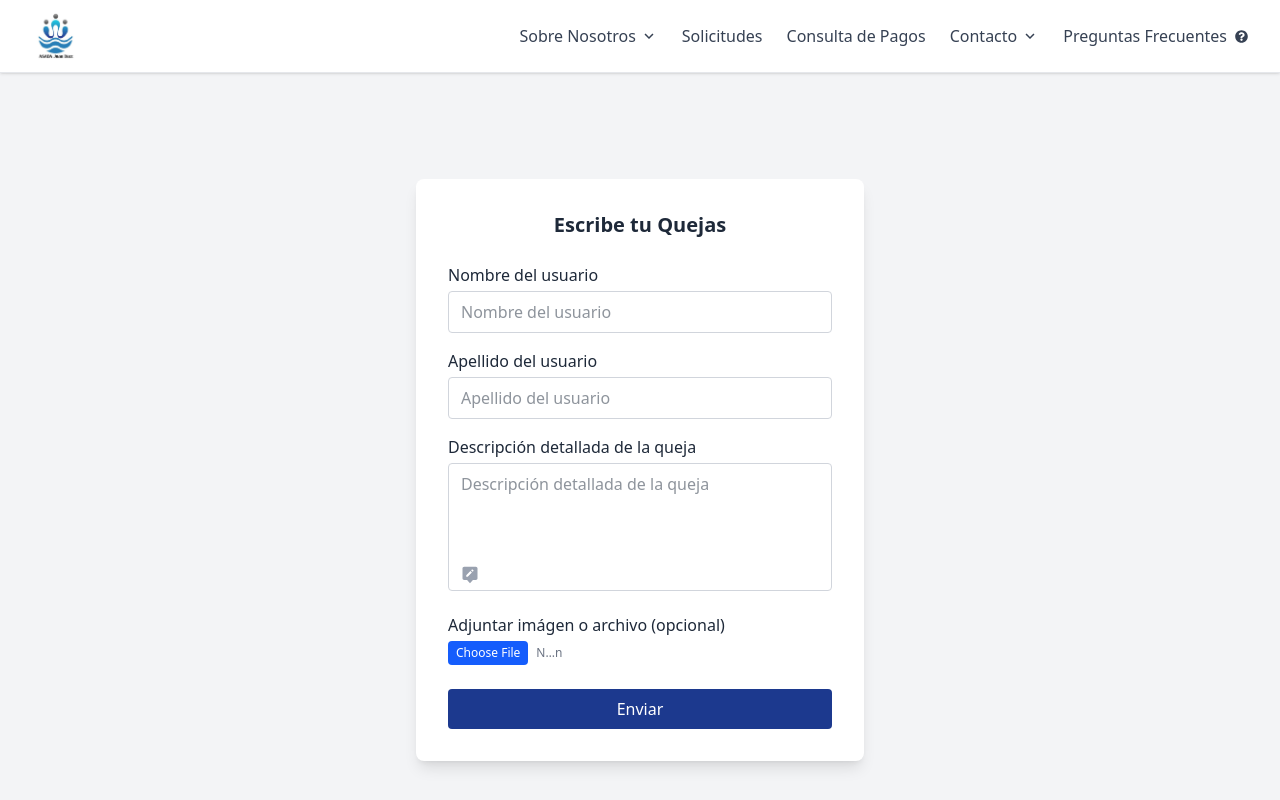
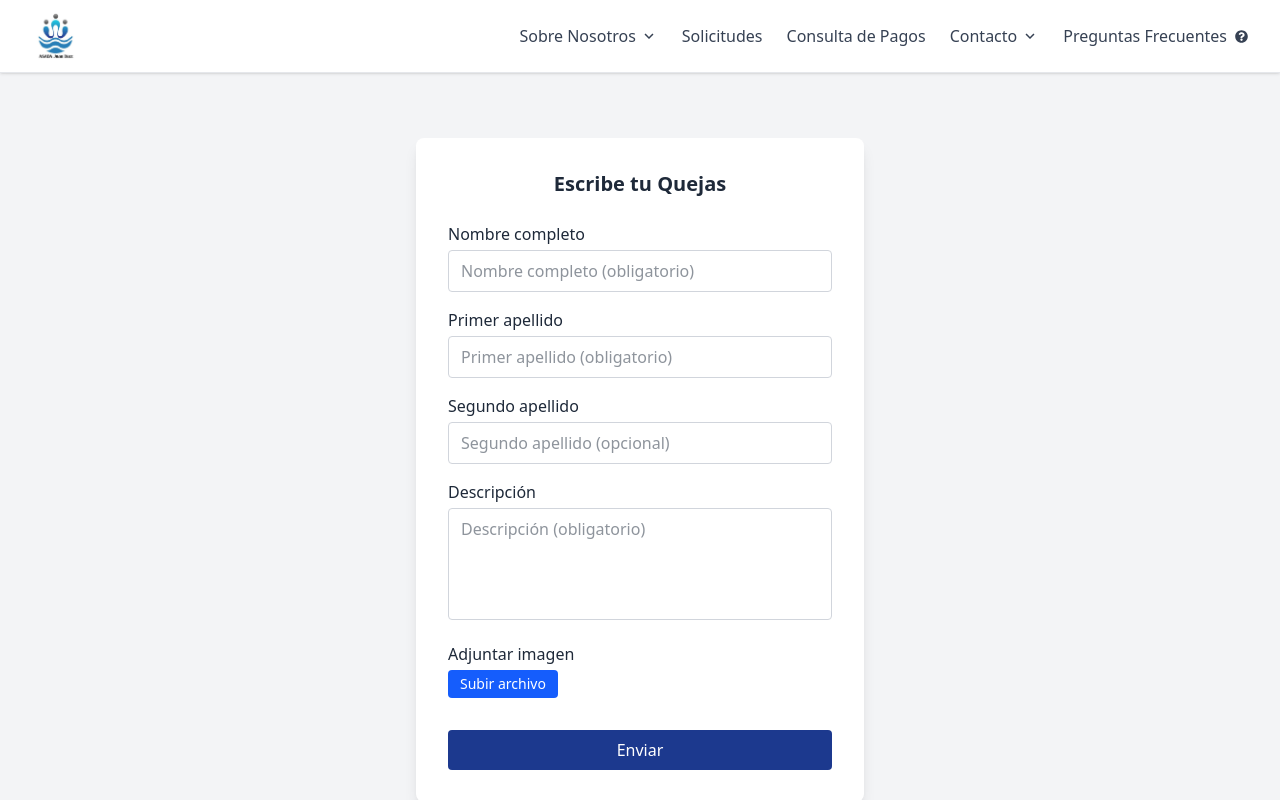
Before and after one commit to Orlando0409/Asada-Juan-Diaz-Informativa, a React (Vite) app: page /Quejas in a window 1280 px wide. Shown: the top 800 px of the page. Built offline with nearby package versions, Linux system fonts and the light colour scheme; grey boxes are pictures that could not be loaded.

Commit message:
actualizar formularios para que sea dinámico

```diff
--- a/src/Components/FormularioContacto.tsx
+++ b/src/Components/FormularioContacto.tsx
@@ -1,5 +1,4 @@
 import { useForm } from '@tanstack/react-form'
-import { BiSolidMessageAltEdit } from 'react-icons/bi'
 import data from '../data/Data.json'
 import {
   type ContactoTipo,
@@ -7,16 +6,21 @@ import {
   type RequisitosContacto,
 } from '../types/ContactoForms'
 import { ContactoSchema } from '../Schemas/ContactoData'
+import { useState } from 'react'
 
 type Props = {
   tipo: ContactoTipo
 }
 
 const FormularioContacto = ({ tipo }: Props) => {
+
+    const [archivoSeleccionado, setArchivoSeleccionado] = useState<File | null>(null)
+
   const form = useForm({
     defaultValues: {
       nombre: '',
-      Apellido: '',
+      primerApellido: '',
+      segundoApellido: '',
       mensaje: '',
       adjunto: undefined as File | undefined,
     },
@@ -31,11 +35,11 @@ const FormularioContacto = ({ tipo }: Props) => {
     },
   })
 
-  const requisitos: RequisitosContacto =
-    data.RequisitosContacto as unknown as RequisitosContacto
+  const requisitos: RequisitosContacto = data.RequisitosContacto as unknown as RequisitosContacto
 
   const clave = getRequisitosKey(tipo)
   const campos = requisitos[clave]
+  const commonClasses = 'w-full border border-gray-300 rounded px-3 py-2 focus:outline-none focus:ring focus:ring-blue-300'
 
   return (
     <div className="flex justify-center items-center min-h-screen bg-gray-100 text-gray-800">
@@ -47,17 +51,21 @@ const FormularioContacto = ({ tipo }: Props) => {
           Escribe tu {tipo.charAt(0).toUpperCase() + tipo.slice(1)}
         </h2>
 
-        <form.Field name="nombre">
-          {(field) => (
+       {Object.entries(campos).map(([fieldName, fieldProps]) => (
+        <form.Field key={fieldName} name={fieldName as keyof typeof form.state.values}>
+       {(field) => {
+
+      if (fieldProps.type === 'textarea') {
+        return (
           <div className="mb-4">
-              <label className="block mb-1 font-medium">{campos.Nombre}</label>
-              <input
+            <label className="block mb-1 font-medium">{fieldProps.label}</label>
+            <textarea
               id={field.name}
-                value={field.state.value}
+              value={field.state.value as string}
               onBlur={field.handleBlur}
               onChange={(e) => field.handleChange(e.target.value)}
-                placeholder={campos.Nombre}
-                className="w-full border border-gray-300 rounded px-3 py-2 focus:outline-none focus:ring focus:ring-blue-300"
+              placeholder={`${fieldProps.label}${fieldProps.required ? ' (obligatorio)' : ' (opcional)'}`}
+              className={`${commonClasses} h-28 resize-none`}
             />
             {field.state.meta.errors?.[0] && (
               <span className="text-red-500 text-sm">
@@ -65,20 +73,70 @@ const FormularioContacto = ({ tipo }: Props) => {
               </span>
             )}
           </div>
+        )
+      }
+
+      if (fieldProps.type === 'file') {
+        return (
+          <div className="w-full mb-6" key={field.name}>
+            <label htmlFor="adjunto" className="block mb-1 font-medium">
+              {fieldProps.label}
+            </label>
+            <input
+              id="adjunto"
+              type="file"
+              accept=".png,.jpg,.jpeg,.heic"
+              disabled={!!archivoSeleccionado}
+              onChange={(e) => {
+                const file = e.target.files?.[0] ?? undefined
+                field.handleChange(file)
+                setArchivoSeleccionado(file ?? null)
+              }}
+              className="hidden"
+            />
+            <label
+              htmlFor="adjunto"
+              className={`
+                inline-block text-white bg-blue-600 px-3 py-1 rounded text-sm
+                ${archivoSeleccionado ? 'cursor-not-allowed opacity-50' : 'hover:bg-[#6FCAF1] cursor-pointer'}
+                mb-2
+              `}
+            >
+              {archivoSeleccionado ? 'Archivo cargado' : 'Subir archivo'}
+            </label>
+            {archivoSeleccionado && (
+              <div className="border rounded-md p-3 bg-gray-50 pb-3 mb-4">
+                <div className="flex justify-between items-center text-sm">
+                  <span>{archivoSeleccionado.name}</span>
+                  <button
+                    type="button"
+                    onClick={() => {
+                      form.setFieldValue('adjunto', undefined)
+                      setArchivoSeleccionado(null)
+                    }}
+                    className="text-red-500 hover:underline text-xs"
+                  >
+                    Eliminar
+                  </button>
+                </div>
+              </div>
             )}
-        </form.Field>
+          </div>
+        )
+      }
 
-        <form.Field name="Apellido">
-          {(field) => (
+      // Input tipo texto por defecto
+      return (
         <div className="mb-4">
-              <label className="block mb-1 font-medium">{campos.Apellido}</label>
+          <label className="block mb-1 font-medium">{fieldProps.label}</label>
           <input
             id={field.name}
-                value={field.state.value}
+            type="text"
+            value={field.state.value as string}
             onBlur={field.handleBlur}
             onChange={(e) => field.handleChange(e.target.value)}
-                placeholder={campos.Apellido}
-                className="w-full border border-gray-300 rounded px-3 py-2 focus:outline-none focus:ring focus:ring-blue-300"
+            placeholder={`${fieldProps.label}${fieldProps.required ? ' (obligatorio)' : ' (opcional)'}`}
+            className={commonClasses}
           />
           {field.state.meta.errors?.[0] && (
             <span className="text-red-500 text-sm">
@@ -86,49 +144,11 @@ const FormularioContacto = ({ tipo }: Props) => {
             </span>
           )}
         </div>
-          )}
+      )
+    }}
   </form.Field>
+))}
 
-        <form.Field name="mensaje">
-          {(field) => (
-            <div className="mb-4 relative">
-              <label className="block mb-1 font-medium">{campos.texto}</label>
-              <textarea
-                id={field.name}
-                value={field.state.value}
-                onBlur={field.handleBlur}
-                onChange={(e) => field.handleChange(e.target.value)}
-                placeholder={campos.texto}
-                className="w-full border border-gray-300 rounded px-3 py-2 pr-10 h-32 resize-none focus:outline-none focus:ring focus:ring-blue-300"
-              />
-              <BiSolidMessageAltEdit className="absolute bottom-3 left-3 text-gray-400 text-xl" />
-              {field.state.meta.errors?.[0] && (
-                <span className="text-red-500 text-sm block mt-1">
-                  {field.state.meta.errors[0]}
-                </span>
-              )}
-            </div>
-          )}
-        </form.Field>
-
-        <form.Field name="adjunto">
-          {(field) => (
-            <div className="w-full mb-6">
-              <label htmlFor="adjunto" className="block mb-1 font-medium">
-                Adjuntar imágen o archivo (opcional)
-              </label>
-                <input
-                id={field.name}
-                type="file"
-                onChange={(e) =>
-                    field.handleChange(e.target.files?.[0] ?? undefined)
-                }
-                className="block w-30 text-xs text-gray-500 file:mr-2 file:py-1 file:px-2 file:rounded file:border-0 file:bg-blue-600 file:text-white hover:file:bg-[#6FCAF1]"
-                />
-
-            </div>
-          )}
-        </form.Field>
 
         <button
           type="submit"
--- a/src/Schemas/ContactoData.ts
+++ b/src/Schemas/ContactoData.ts
@@ -2,7 +2,7 @@ import {z} from 'zod'
 
 export const ContactoSchema = z.object({
   nombre: z.string().min(1, 'El nombre es obligatorio'),
-  Apellido: z.string().min(1, 'El apellido es obligatorio'),
+  PrimerApellido: z.string().min(1, 'El primer apellido es obligatorio'),
   mensaje: z.string().min(1, 'El mensaje no puede estar vacío'),
   adjunto: z.instanceof(File).optional()
 })
--- a/src/data/Data.json
+++ b/src/data/Data.json
@@ -45,22 +45,28 @@
       "Número de abonado": "string",
       "Cédula del titular": "string"
     },
-    "RequisitosContacto": {
+    "RequisitosContacto":
+    {
       "requisitosReportes": {
-      "Nombre": "Nombre del usuario",
-      "Apellido": "Apellido del usuario",
-      "texto": "Descripción detallada del reporte"
+        "nombre": { "label": "Nombre completo", "type": "text", "required": true },
+        "primerApellido": { "label": "Primer apellido", "type": "text", "required": true },
+        "segundoApellido": { "label": "Segundo apellido", "type": "text", "required": false },
+        "mensaje": { "label": "Mensaje", "type": "textarea", "required": true },
+        "adjunto": { "label": "Adjuntar imagen", "type": "file", "required": false }
     },
     "requisitosQuejas": {
-      "Nombre": "Nombre del usuario",
-      "Apellido": "Apellido del usuario",
-      "texto": "Descripción detallada de la queja"
+      "nombre": { "label": "Nombre completo", "type": "text", "required": true },
+      "primerApellido": { "label": "Primer apellido", "type": "text", "required": true },
+      "segundoApellido": { "label": "Segundo apellido", "type": "text", "required": false },
+      "mensaje": { "label": "Descripción", "type": "textarea", "required": true },
+      "adjunto": { "label": "Adjuntar imagen", "type": "file", "required": false }
     },
     "requisitosSugerencias": {
-
-      "Nombre" : "Nombre del usuario",
-      "Apellido": "Apellido del usuario",
-      "texto": "Descripción detallada de la sugerencia"
+      "nombre": { "label": "Nombre completo", "type": "text", "required": true },
+      "primerApellido": { "label": "Primer apellido", "type": "text", "required": true },
+      "segundoApellido": { "label": "Segundo apellido", "type": "text", "required": false },
+      "mensaje": { "label": "Mensaje", "type": "textarea", "required": true },
+      "adjunto": { "label": "Adjuntar imagen", "type": "file", "required": false }
     }
   },
   "header": {
@@ -139,4 +145,5 @@
       "WhatsApp": "https://chat.whatsapp.com/IOTuJj4XCAU9S0FLzQFgTp?mode=ac_t"
     }
   }
+
 }
--- a/src/types/ContactoForms.ts
+++ b/src/types/ContactoForms.ts
@@ -2,7 +2,8 @@ export type ContactoTipo = 'Reportes' | 'Quejas' | 'Sugerencias'
 
 export interface Requisito {
   Nombre: string
-  Apellido: string
+  PrimerApellido: string
+  SegundoApellido?: string
   texto: string
 }
 
```
Lines whose indentation alone changed are shown as unchanged.
